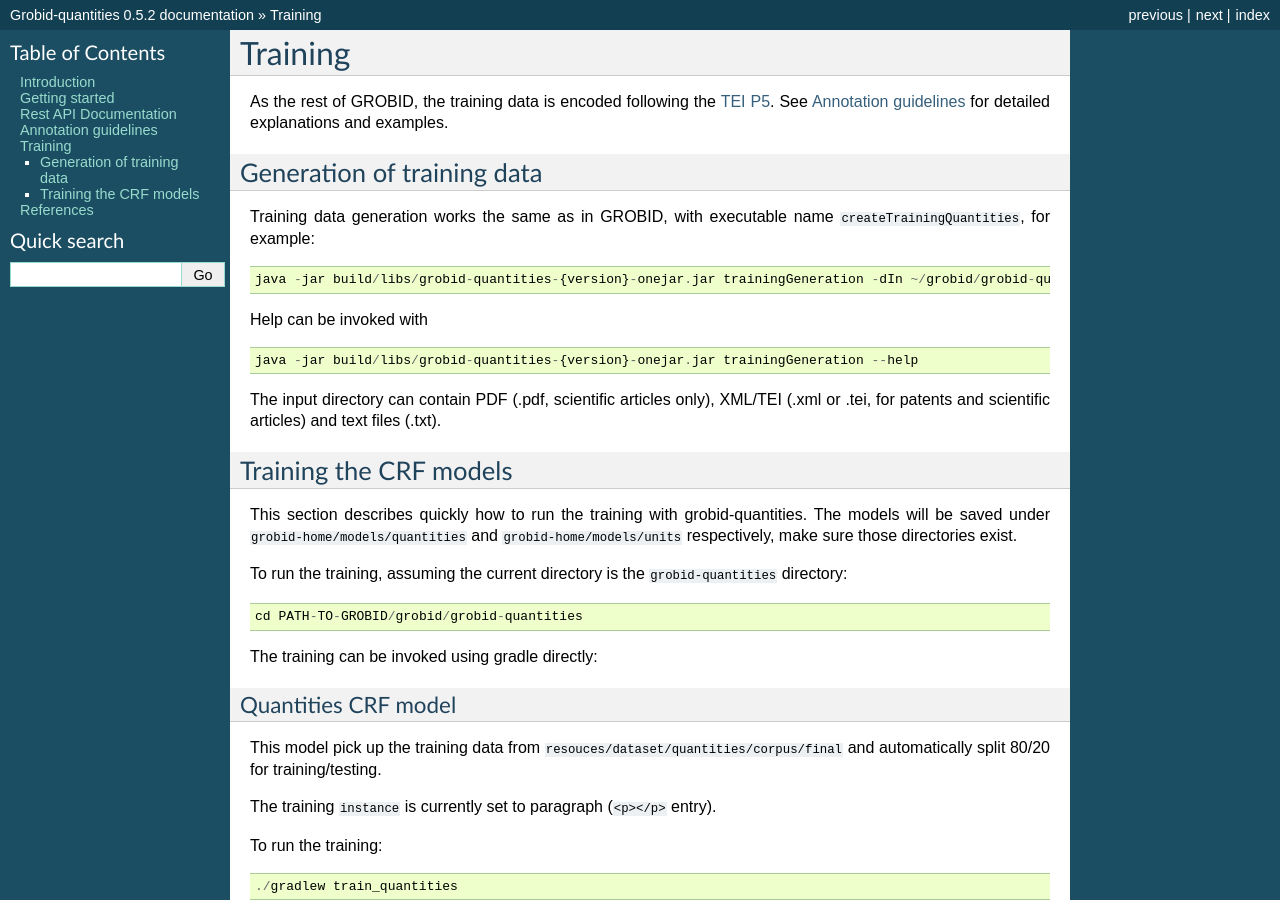
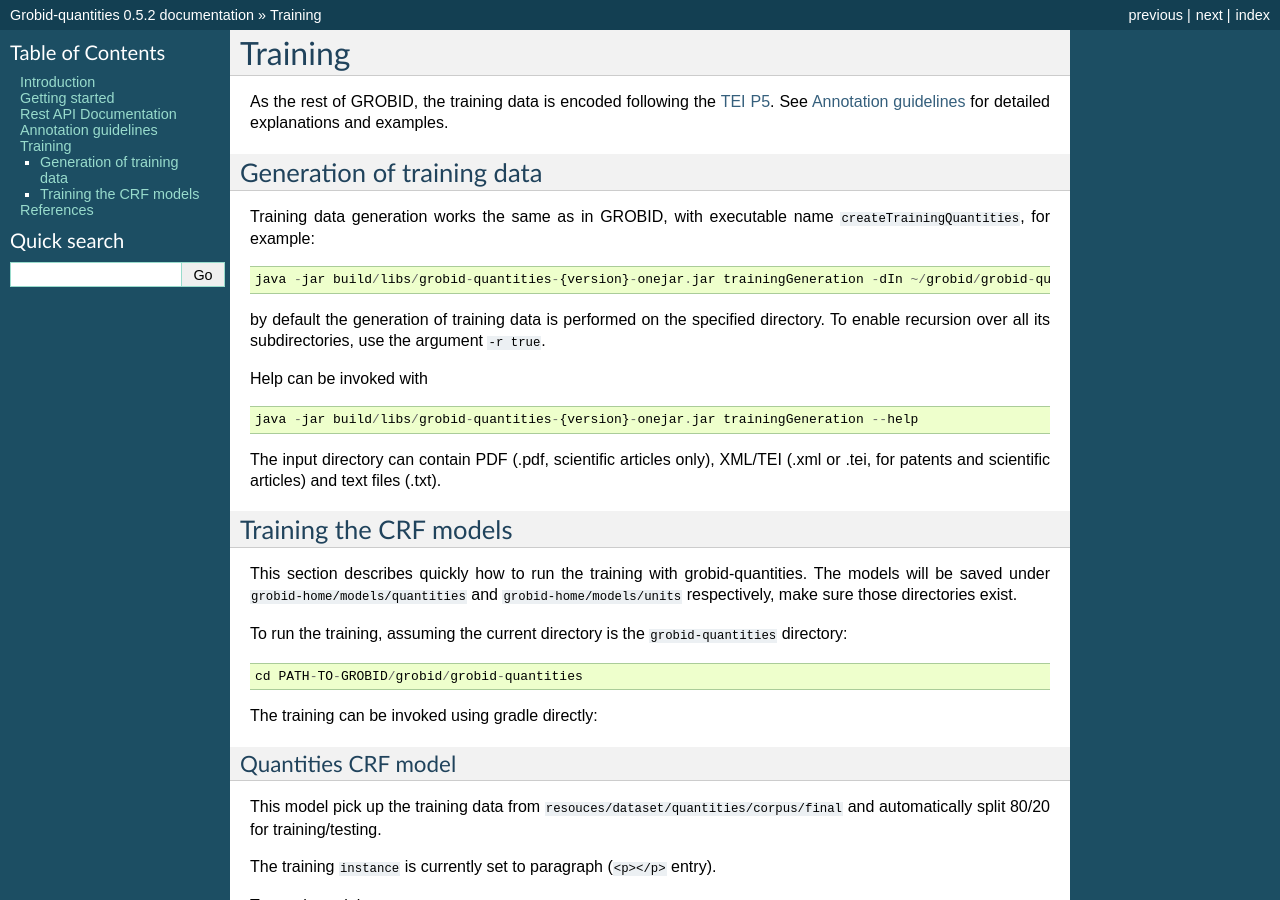
Before and after one commit to lfoppiano/grobid-quantities, a Sphinx documentation site: the page built from doc/training.rst, in a window 1280 px wide and 900 px high. Built offline with Sphinx 7.4.7, drawn with Linux system fonts in a browser that asks for light colours.

Commit message:
adding new papers

```diff
--- a/doc/training.rst
+++ b/doc/training.rst
@@ -14,6 +14,7 @@ for example:
 ::
    java -jar build/libs/grobid-quantities-{version}-onejar.jar trainingGeneration -dIn ~/grobid/grobid-quantities/src/test/resources/ -dOut ~/test/
 
+by default the generation of training data is performed on the specified directory. To enable recursion over all its subdirectories, use the argument ``-r true``.
 
 Help can be invoked with
 ::
```
Also changed, not shown: 33 other files.
